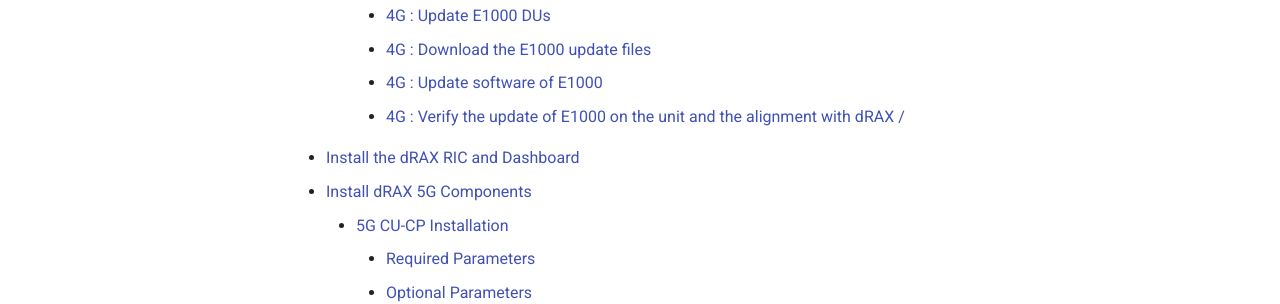
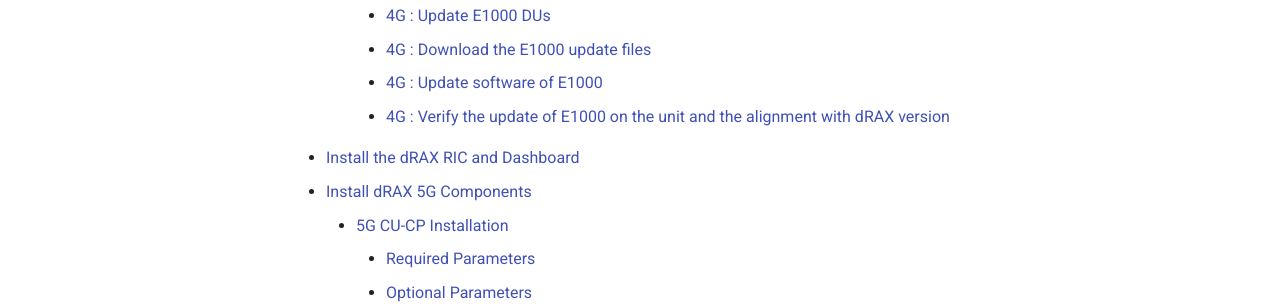
Before and after one commit to accelleran/drax-docs, an MkDocs documentation site: the page built from docs/drax-install/index.md, in a window 1280 px wide and 900 px high, scrolled down 1161 px. Shown: the part 153-457 px from the top of the window. Built offline with MkDocs 1.6.1 and Material for MkDocs 9.7.7, drawn with Linux system fonts in a browser that asks for light colours; the version menu is left out.

```diff
--- a/docs/drax-install/index.md
+++ b/docs/drax-install/index.md
@@ -33,7 +33,7 @@
         - [4G : Update E1000 DUs](#4g--update-e1000-dus)
         - [4G : Download the E1000 update files](#4g--download-the-e1000-update-files)
         - [4G : Update software of E1000](#4g--update-software-of-e1000)
-        - [4G : Verify the update of E1000 on the unit and the alignment with dRAX /](#4g--verify-the-update-of-e1000-on-the-unit-and-the-alignment-with-drax-version)
+        - [4G : Verify the update of E1000 on the unit and the alignment with dRAX version](#4g--verify-the-update-of-e1000-on-the-unit-and-the-alignment-with-drax-version)
   - [Install the dRAX RIC and Dashboard](#install-the-drax-ric-and-dashboard)
   - [Install dRAX 5G Components](#install-drax-5g-components)
     - [5G CU-CP Installation](#5g-cu-cp-installation)
```
Also changed, not shown: other parts of docs/drax-install/index.md (+1 -1 lines), docs/index.md (+2 -0 lines), docs/kubernetes-install/index.md (+1 -1 lines).
